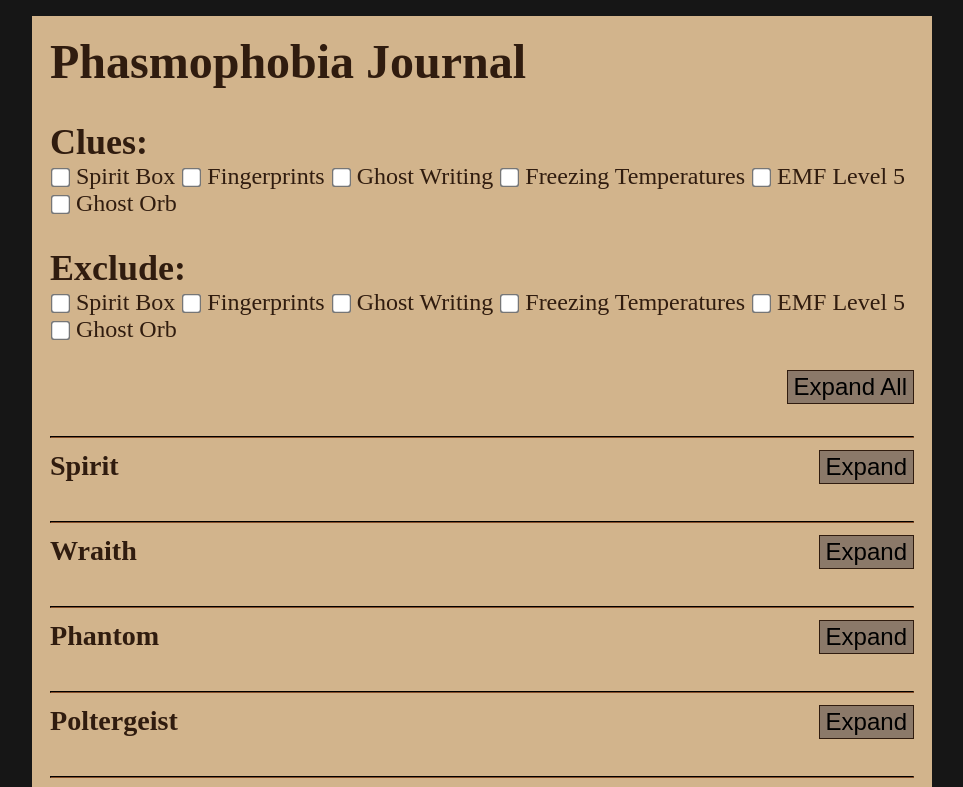
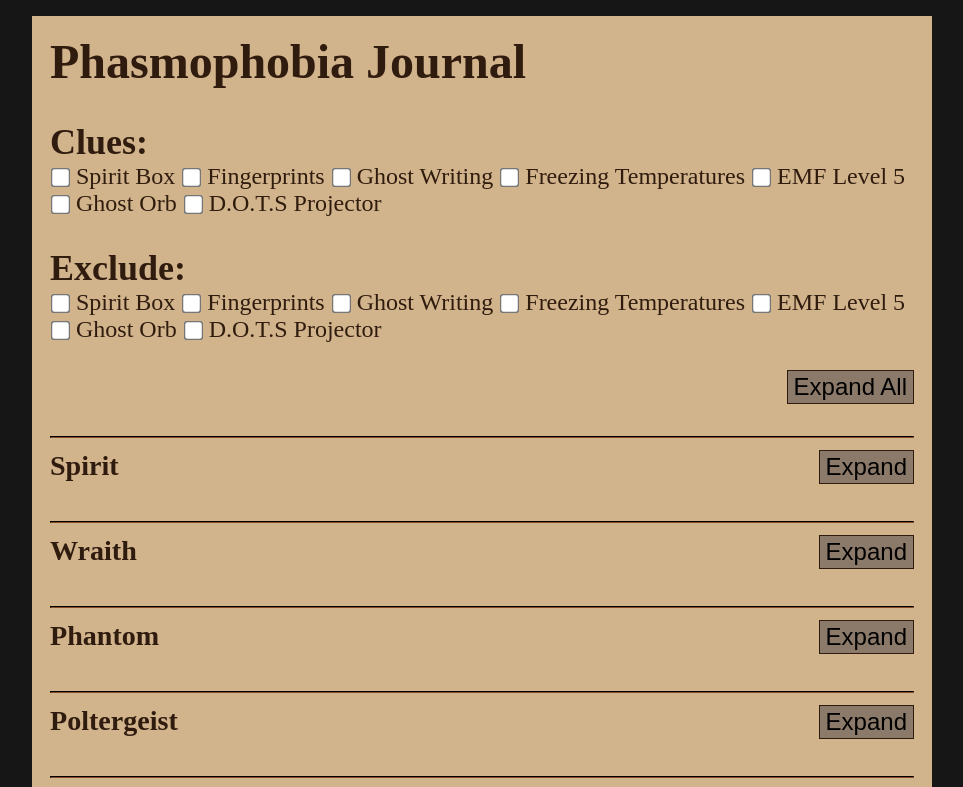
Before and after one commit to GregKosmo/phasmophobiajournal.github.io, a plain HTML site: page index.html in a window 1280 px wide. Shown: the top 787 px of the page, without its empty margins (158-1121 px from the left). Drawn offline with Linux system fonts and the light colour scheme.

Commit message:
Add new evidence types

```diff
--- a/index.html
+++ b/index.html
@@ -38,6 +38,10 @@
                     <input type="checkbox" value="GHOST_ORB" v-model="clues" :disabled="exclude.indexOf('GHOST_ORB') !== -1 || availableClues.indexOf('GHOST_ORB') === -1"/>
                     Ghost Orb
                 </label>
+                <label>
+                    <input type="checkbox" value="DOTS_PROJECTOR" v-model="clues" :disabled="exclude.indexOf('DOTS_PROJECTOR') !== -1 || availableClues.indexOf('DOTS_PROJECTOR') === -1"/>
+                    D.O.T.S Projector
+                </label>
             </div>
 
             <div>
@@ -66,6 +70,10 @@
                     <input type="checkbox" value="GHOST_ORB" v-model="exclude" :disabled="clues.indexOf('GHOST_ORB') !== -1 || (exclude.indexOf('GHOST_ORB') === -1 && availableClues.indexOf('GHOST_ORB') === -1)"/>
                     Ghost Orb
                 </label>
+                <label>
+                    <input type="checkbox" value="DOTS_PROJECTOR" v-model="exclude" :disabled="clues.indexOf('DOTS_PROJECTOR') !== -1 || (exclude.indexOf('DOTS_PROJECTOR') === -1 && availableClues.indexOf('DOTS_PROJECTOR') === -1)"/>
+                    D.O.T.S Projector
+                </label>
             </div>
 
             <br/>
```
